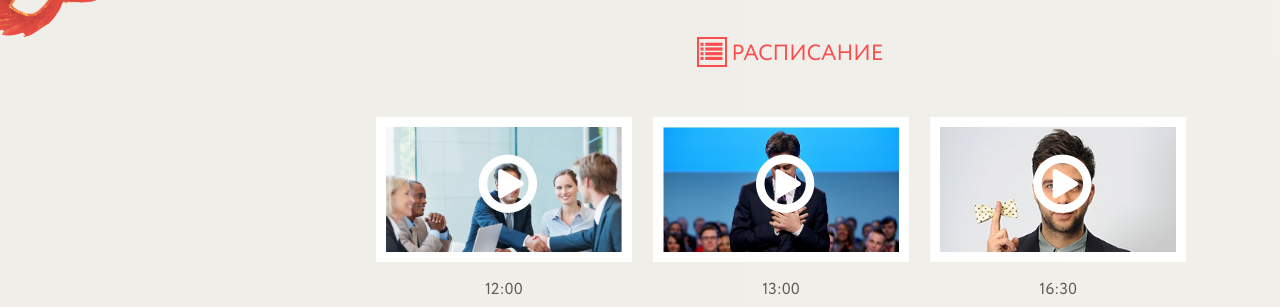
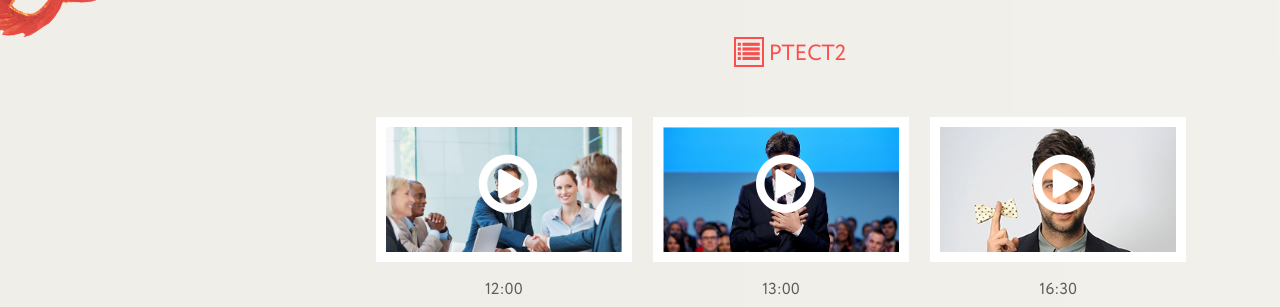
Before and after one commit to Irinnas/site, a plain HTML site: page index.html in a window 1280 px wide. Shown: the part 422-729 px from the top of the page. Drawn offline with nearby package versions, Linux system fonts and the light colour scheme; files whose address does not match are found by name; a web font is replaced by a local one.

Commit message:
Second commit

```diff
--- a/index.html
+++ b/index.html
@@ -43,7 +43,7 @@
 	<div class="all_rasp">
 	<a  href="#">
 	<i class="fa fa-list sheld" aria-hidden="true"></i>
-	<span>Расписание</span>
+	<span>РТест2</span>
 	</div>
 
 	</a>
```
